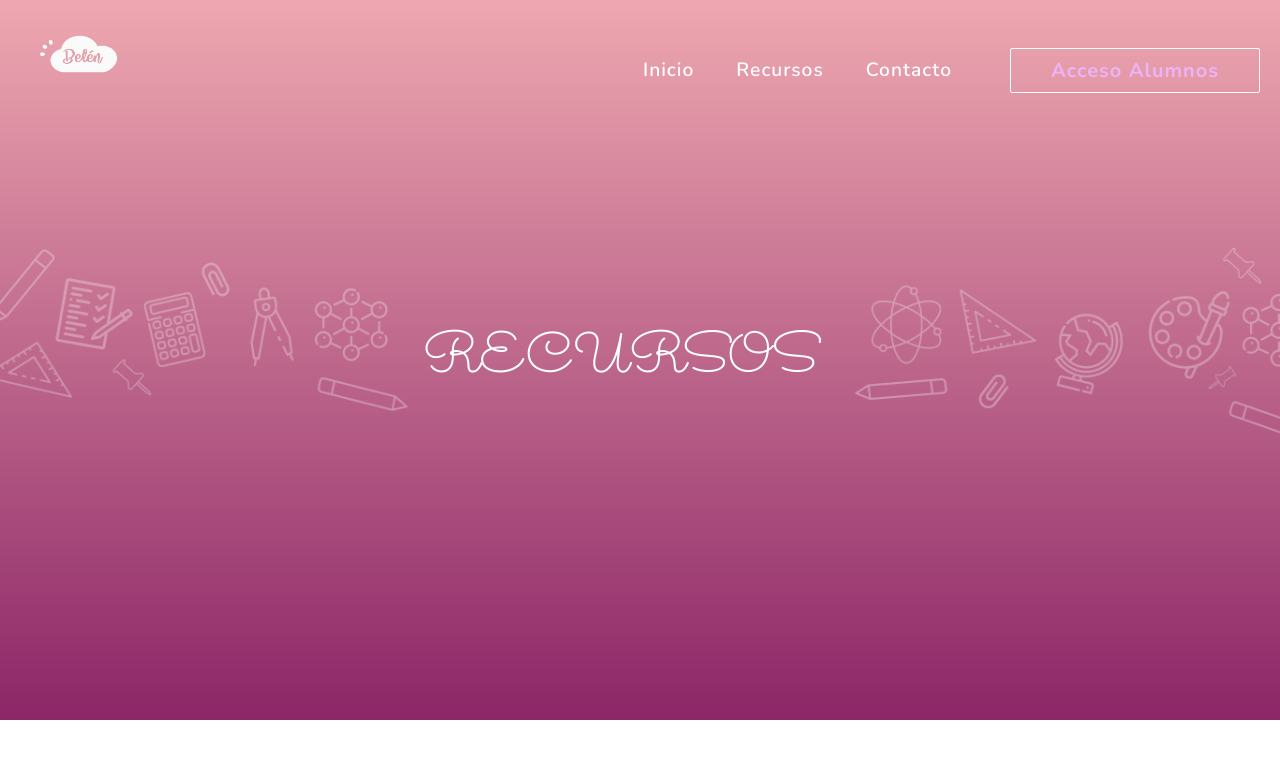
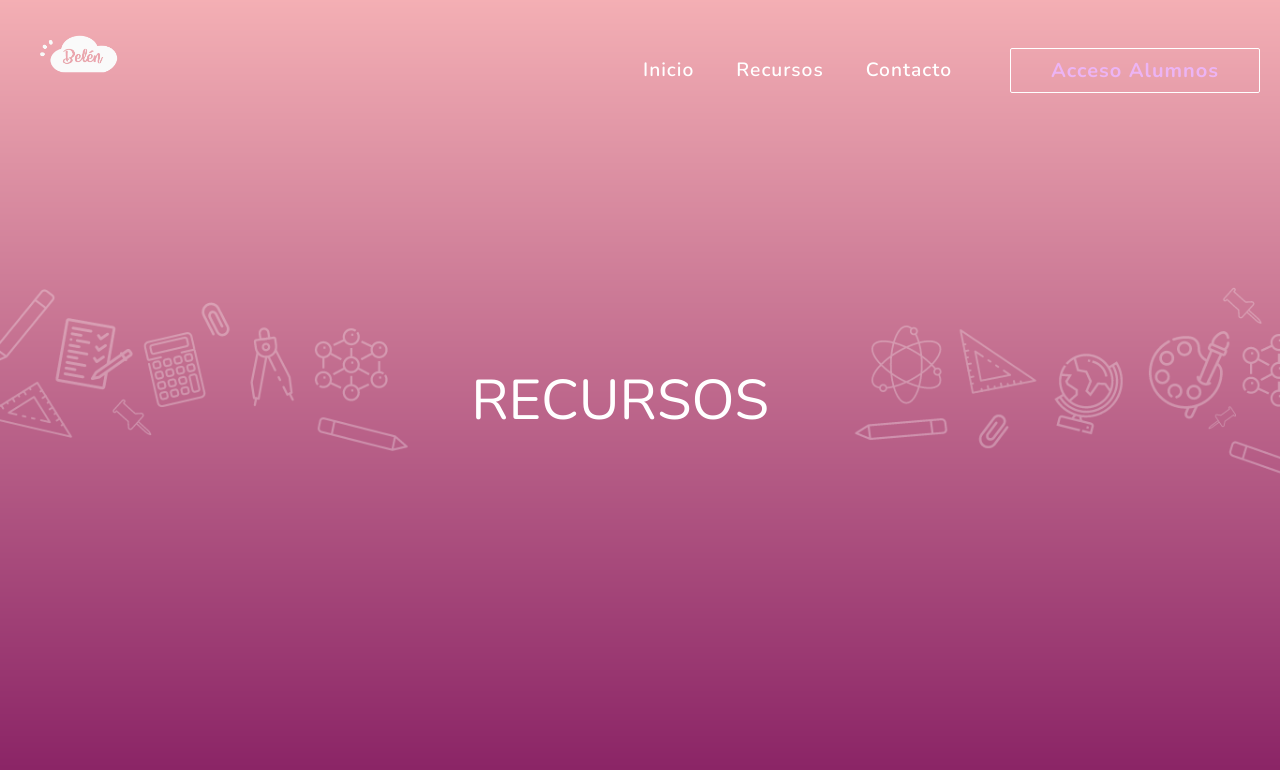
Before and after one commit to rafahg/react-example-website, a React (Create React App) app: page /services in a window 1280 px wide. Shown: the top 770 px of the page. Built offline with nearby package versions, Linux system fonts and the light colour scheme.

Commit message:
Recursos page finished in this version

```diff
--- a/src/App.css
+++ b/src/App.css
@@ -24,6 +24,7 @@
 
 .services {
   background-image: url("./images/Pink-bg.png");
+  height: 100vh;
   background-position: center;
   background-size: cover;
   background-repeat: no-repeat;
@@ -31,7 +32,7 @@
 }
 
 .recursos{
-  font-family: 'sacramento', serif;
+  font-family: 'nunito', serif;
   font-size: 3.5rem;
   width: 40rem;
   padding-right: 2.5rem;
--- a/src/App.js
+++ b/src/App.js
@@ -3,7 +3,7 @@ import Navbar from './components/Navbar';
 import './App.css';
 import Home from './components/pages/Home';
 import { BrowserRouter as Router, Switch, Route } from 'react-router-dom';
-import Services from './components/pages/Services';
+import Recursos from './components/pages/Recursos';
 import Products from './components/pages/Products';
 import SignUp from './components/pages/SignUp';
 
@@ -14,7 +14,7 @@ function App() {
         <Navbar />
         <Switch>
           <Route path='/react-example-website/' exact component={Home} />
-          <Route path='/services' component={Services} />
+          <Route path='/services' component={Recursos} />
           <Route path='/products' component={Products} />
           <Route path='/sign-up' component={SignUp} />
         </Switch>
--- a/src/components/pages/Services.js
+++ b/src/components/pages/Recursos.js
@@ -1,7 +1,7 @@
 import React from 'react';
 import '../../App.css';
 
-export default function Services() {
+export default function Recursos() {
   return (
     <div className="services">
       <p className="recursos">RECURSOS</p>
```
Also changed, not shown: 1 other file (tests, documents, lock files or other folders).
